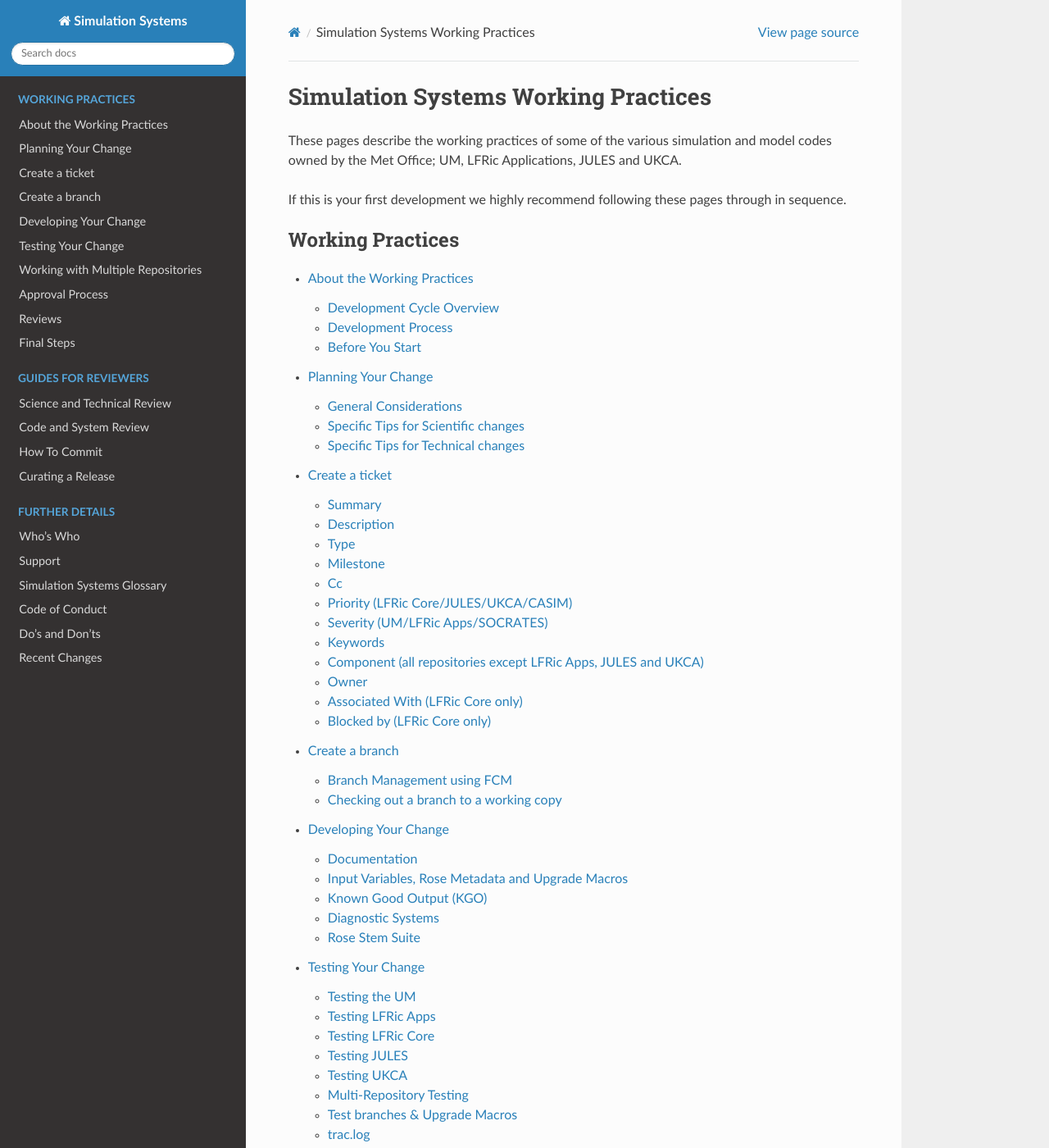
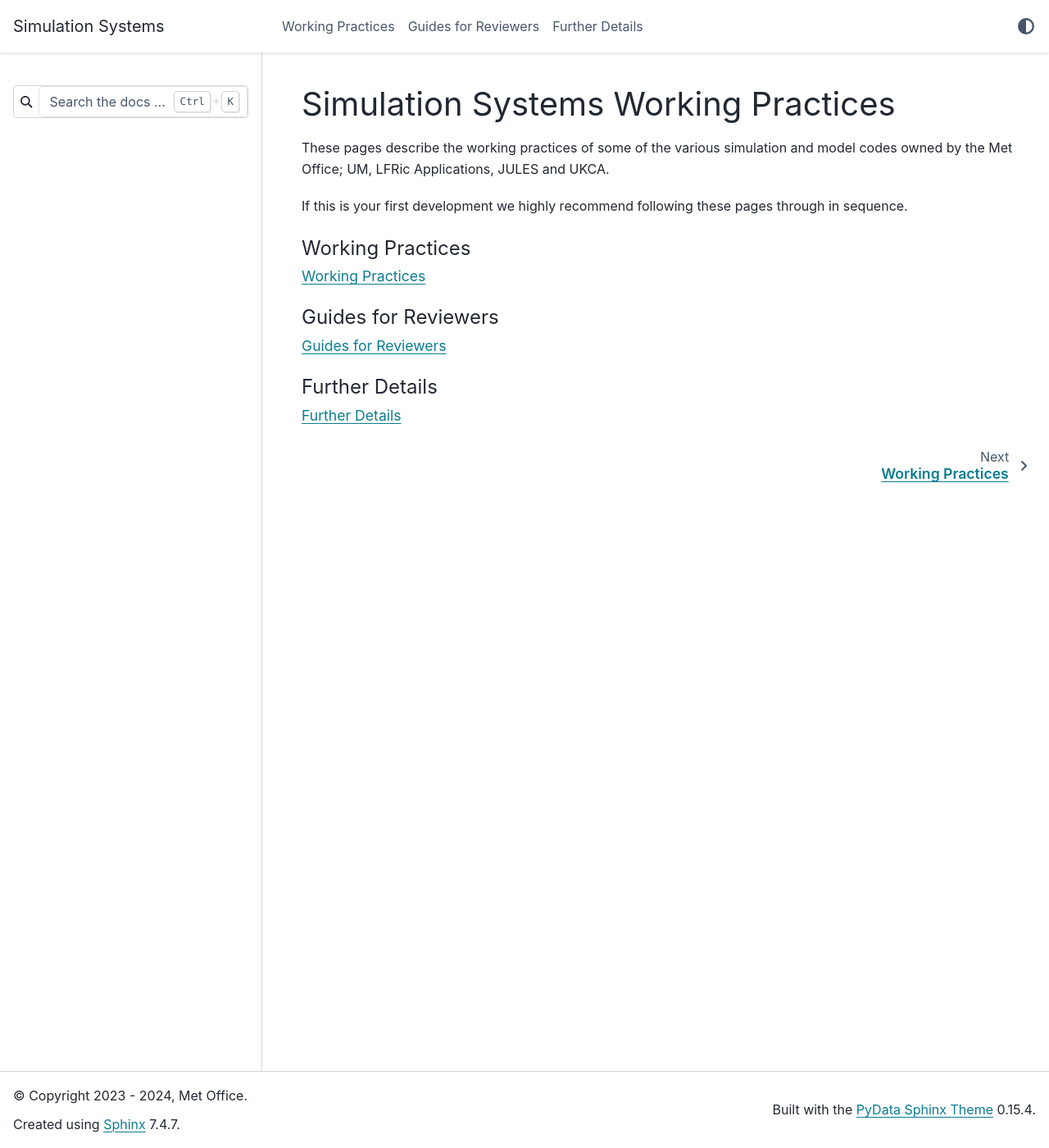
Before and after one commit to MetOffice/simulation-systems, a Sphinx documentation site: the page built from source/index.rst, in a window 1280 px wide and 1400 px high. Shown: the whole window at 82% size. Built offline with Sphinx 7.4.7 and the PyData theme 0.15.4, drawn with Linux system fonts in a browser that asks for light colours; some of the changed text lies outside the part shown.

Commit message:
reorganise index files

```diff
--- a/env.yml
+++ b/env.yml
@@ -2,4 +2,5 @@ name: sphinx_doc_env
 dependencies:
   - Sphinx==6.2.1
   - sphinx-design==0.5.0
-  - sphinx-rtd-theme==1.2.0
+  - pydata-sphinx-theme
+  - sphinx-sitemap
--- /dev/null
+++ b/source/FurtherDetails/index.rst
@@ -0,0 +1,13 @@
+Further Details
+===============
+
+.. toctree::
+    :maxdepth: 1
+    :caption: Further Details
+
+    who
+    support
+    glossary
+    code_of_conduct
+    dos_donts
+    change_notes
--- a/source/conf.py
+++ b/source/conf.py
@@ -10,15 +10,12 @@
 # add these directories to sys.path here. If the directory is relative to the
 # documentation root, use os.path.abspath to make it absolute, like shown here.
 #
-# import os
-# import sys
-# sys.path.insert(0, os.path.abspath('.'))
-#sys.path.append(os.path.abspath(''))
+import datetime
 
 # -- Project information -----------------------------------------------------
 
 project = 'Simulation Systems'
-copyright = '2023-2024, Simulation Systems and Deployment Team'
+copyright = f'2023 - {datetime.datetime.now().year},  Met Office'
 author = 'Simulation Systems and Deployment Team'
 
 
@@ -27,9 +24,9 @@ author = 'Simulation Systems and Deployment Team'
 # Add any Sphinx extension module names here, as strings. They can be
 # extensions coming with Sphinx (named 'sphinx.ext.*') or your custom
 # ones.
-# extensions = [
-#     'sphinx_toolbox'
-# ]
+extensions = [
+    'sphinx_sitemap'
+]
 
 # Added to use dropdowns with command: pip install sphinx-design
 extensions = ['sphinx_design']
@@ -49,9 +46,30 @@ exclude_patterns = []
 # The theme to use for HTML and HTML Help pages.  See the documentation for
 # a list of builtin themes.
 #
-html_theme = 'sphinx_rtd_theme'
+html_theme = 'pydata_sphinx_theme'
+html_title = 'Simulation Systems'
 
-# Add any paths that contain custom static files (such as style sheets) here,
-# relative to this directory. They are copied after the builtin static files,
-# so a file named "default.css" will overwrite the builtin "default.css".
-#html_static_path = ['_static']
+# See https://pydata-sphinx-theme.readthedocs.io/en/latest/user_guide/configuring.html#configure-the-search-bar-position
+html_sidebars = {
+    "**": [
+        "search-field",
+        "sidebar-nav-bs",
+        "sidebar-ethical-ads",
+    ]
+}
+
+html_theme_options = {
+    "footer_start": ["copyright", "sphinx-version"],
+    "navigation_depth": 3,
+    "navigation_with_keys": False,
+    "show_toc_level": 2,
+    "show_prev_next": True,
+    "navbar_align": "content",
+    # removes the search box from the top bar
+    "navbar_persistent": [],
+    # TODO: review if 6 links is too crowded.
+    "header_links_before_dropdown": 6,
+}
+
+# Hide the link which shows the rst markup
+html_show_sourcelink = False
--- a/source/index.rst
+++ b/source/index.rst
@@ -13,36 +13,19 @@ If this is your first development we highly recommend following these pages
 through in sequence.
 
 .. toctree::
-    :maxdepth: 2
+    :maxdepth: 1
     :caption: Working Practices
 
-    WorkingPractices/working_practices
-    WorkingPractices/planning_your_change
-    WorkingPractices/tickets
-    WorkingPractices/branches
-    WorkingPractices/developing_change
-    WorkingPractices/testing
-    WorkingPractices/multi_repository
-    WorkingPractices/approvals
-    WorkingPractices/reviews
-    WorkingPractices/final_steps
+    WorkingPractices/index
 
 .. toctree::
-    :maxdepth: 2
+    :maxdepth: 1
     :caption: Guides for Reviewers
 
-    Reviewers/scitechreview
-    Reviewers/codereview
-    Reviewers/howtocommit
-    Reviewers/curaterelease
+    Reviewers/index
 
 .. toctree::
     :maxdepth: 1
     :caption: Further Details
 
-    WorkingPractices/who
-    WorkingPractices/support
-    WorkingPractices/glossary
-    WorkingPractices/code_of_conduct
-    WorkingPractices/dos_donts
-    WorkingPractices/change_notes
+    FurtherDetails/index
```
Also changed, not shown: source/Reviewers/index.rst (added, +11 -0 lines), source/WorkingPractices/index.rst (added, +17 -0 lines), source/FurtherDetails/change_notes.rst (renamed from source/WorkingPractices/change_notes.rst), source/FurtherDetails/code_of_conduct.rst (renamed from source/WorkingPractices/code_of_conduct.rst), source/FurtherDetails/dos_donts.rst (renamed from source/WorkingPractices/dos_donts.rst), source/FurtherDetails/glossary.rst (renamed from source/WorkingPractices/glossary.rst), source/FurtherDetails/support.rst (renamed from source/WorkingPractices/support.rst), source/FurtherDetails/who.rst (renamed from source/WorkingPractices/who.rst).
